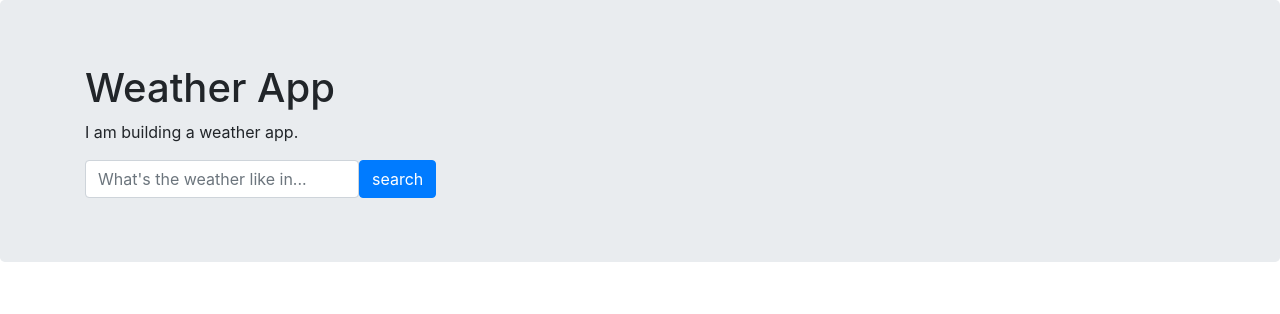
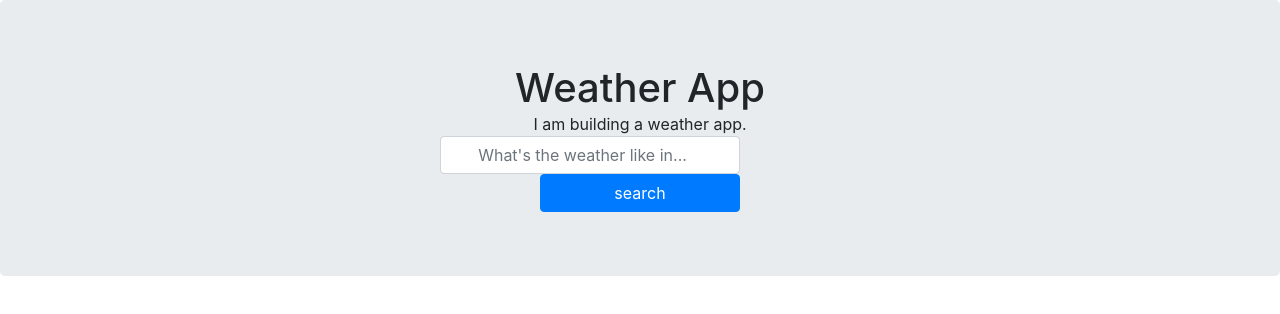
Before and after one commit to JakeScudder/weather-app, a React (Create React App) app: page / in a window 1280 px wide. Shown: the top 314 px of the page. Built offline with nearby package versions, Linux system fonts and the light colour scheme.

Commit message:
Styling and Results Component

```diff
--- a/src/index.css
+++ b/src/index.css
@@ -1,13 +1,28 @@
-body {
-  margin: 0;
-  font-family: -apple-system, BlinkMacSystemFont, 'Segoe UI', 'Roboto', 'Oxygen',
-    'Ubuntu', 'Cantarell', 'Fira Sans', 'Droid Sans', 'Helvetica Neue',
-    sans-serif;
-  -webkit-font-smoothing: antialiased;
-  -moz-osx-font-smoothing: grayscale;
+h1 {
+  margin: auto;
+  width: 300px;
+  text-align: center;
 }
 
-code {
-  font-family: source-code-pro, Menlo, Monaco, Consolas, 'Courier New',
-    monospace;
+p {
+  margin: auto;
+  width: 300px;
+  text-align: center;
 }
+
+.form-inline {
+  width: 400px;
+  margin: auto;
+}
+
+.form-inline .form-control {
+  width: 300px;
+  margin: auto;
+  text-align: center;
+}
+
+.btn-primary {
+  margin-top: 20px;
+  margin: auto;
+  width: 50%;
+}
```
Also changed, not shown: src/components/Results.js (added, +14 -0 lines).
